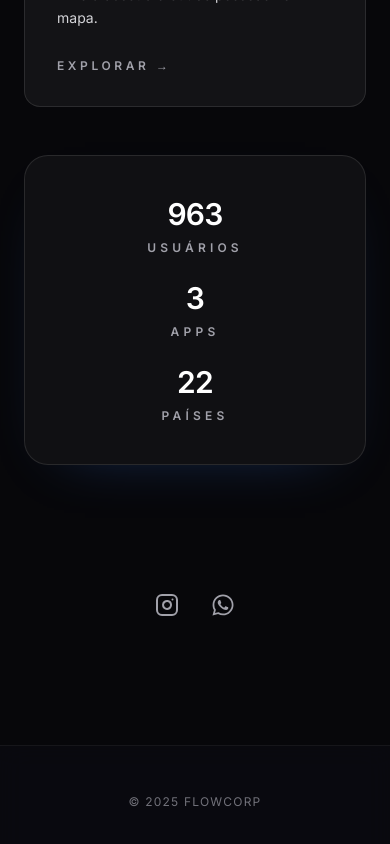
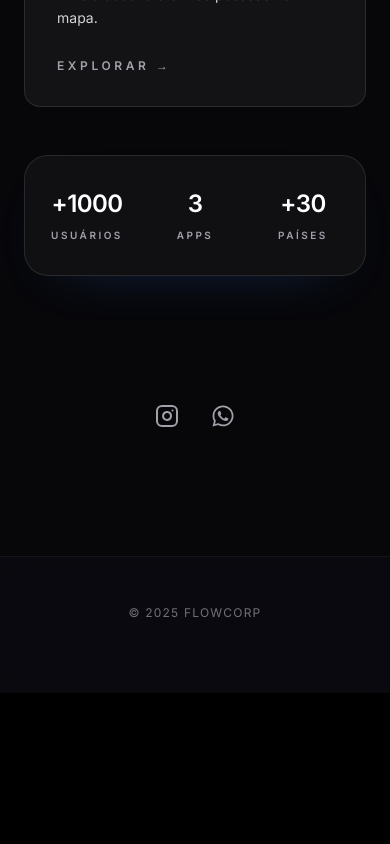
Before and after one commit to igorbiccas/flowcorp-site, a React (Vite) app: page / in a window 390 px wide. Shown: the part 1144-1988 px from the top of the page. After the commit the page ends 1837 px from the top, so only its background shows below. Built offline with nearby package versions, Linux system fonts and the light colour scheme.

Commit message:
Atualiza métricas com animação e layout horizontal no mobile

```diff
--- a/App.tsx
+++ b/App.tsx
@@ -7,6 +7,31 @@ import { useLanguage } from './contexts/LanguageContext';
 
 const App: React.FC = () => {
   const { t } = useLanguage();
+  const [animatedStats, setAnimatedStats] = React.useState({ users: 0, apps: 0, countries: 0 });
+
+  React.useEffect(() => {
+    const statsTarget = { users: 1000, apps: 3, countries: 30 };
+    const duration = 1400;
+    const start = performance.now();
+
+    const animateStats = (timestamp: number) => {
+      const elapsed = timestamp - start;
+      const progress = Math.min(elapsed / duration, 1);
+      const easedProgress = 1 - Math.pow(1 - progress, 3);
+
+      setAnimatedStats({
+        users: Math.round(statsTarget.users * easedProgress),
+        apps: Math.round(statsTarget.apps * easedProgress),
+        countries: Math.round(statsTarget.countries * easedProgress),
+      });
+
+      if (progress < 1) {
+        requestAnimationFrame(animateStats);
+      }
+    };
+
+    requestAnimationFrame(animateStats);
+  }, []);
 
   const b2bProducts = [
     {
@@ -110,18 +135,18 @@ const App: React.FC = () => {
                   </a>
                 ))}
               </div>
-              <div className="grid gap-6 rounded-3xl border border-white/10 bg-white/[0.04] px-8 py-10 text-center shadow-[0_20px_60px_-40px_rgba(59,130,246,0.4)] md:grid-cols-3">
+              <div className="grid grid-cols-3 gap-4 rounded-3xl border border-white/10 bg-white/[0.04] px-4 py-8 text-center shadow-[0_20px_60px_-40px_rgba(59,130,246,0.4)] md:gap-6 md:px-8 md:py-10">
                 <div className="space-y-2">
-                  <div className="text-3xl font-semibold tracking-tight text-white md:text-4xl">963</div>
-                  <div className="text-xs font-semibold uppercase tracking-[0.35em] text-zinc-400">Usuários</div>
+                  <div className="text-2xl font-semibold tracking-tight text-white md:text-4xl">+{animatedStats.users}</div>
+                  <div className="text-[10px] font-semibold uppercase tracking-[0.25em] text-zinc-400 md:text-xs md:tracking-[0.35em]">{t.app.stats.usersLabel}</div>
                 </div>
                 <div className="space-y-2">
-                  <div className="text-3xl font-semibold tracking-tight text-white md:text-4xl">3</div>
-                  <div className="text-xs font-semibold uppercase tracking-[0.35em] text-zinc-400">Apps</div>
+                  <div className="text-2xl font-semibold tracking-tight text-white md:text-4xl">{animatedStats.apps}</div>
+                  <div className="text-[10px] font-semibold uppercase tracking-[0.25em] text-zinc-400 md:text-xs md:tracking-[0.35em]">{t.app.stats.appsLabel}</div>
                 </div>
                 <div className="space-y-2">
-                  <div className="text-3xl font-semibold tracking-tight text-white md:text-4xl">22</div>
-                  <div className="text-xs font-semibold uppercase tracking-[0.35em] text-zinc-400">Países</div>
+                  <div className="text-2xl font-semibold tracking-tight text-white md:text-4xl">+{animatedStats.countries}</div>
+                  <div className="text-[10px] font-semibold uppercase tracking-[0.25em] text-zinc-400 md:text-xs md:tracking-[0.35em]">{t.app.stats.countriesLabel}</div>
                 </div>
               </div>
             </AnimatedSection>
```
